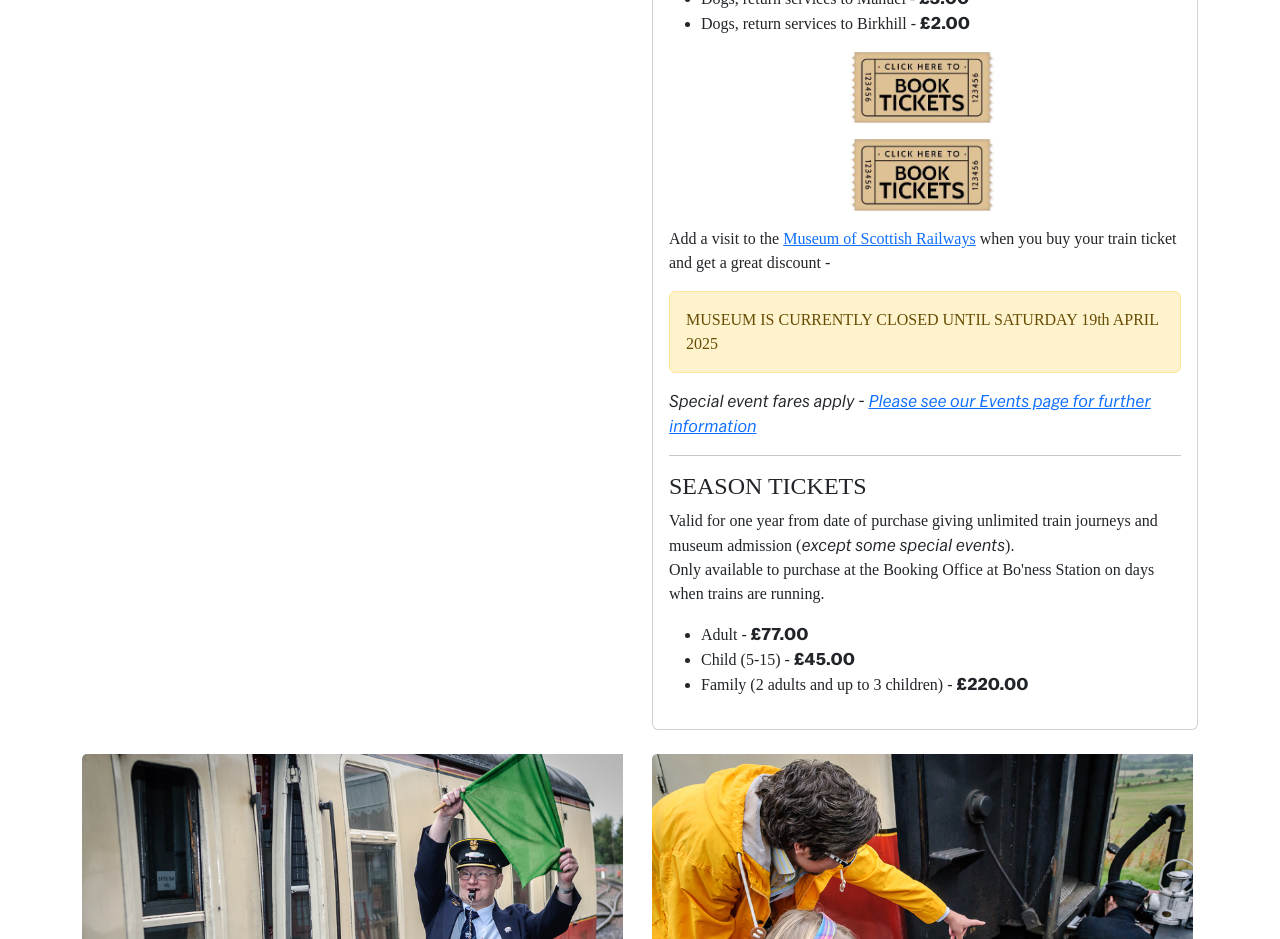
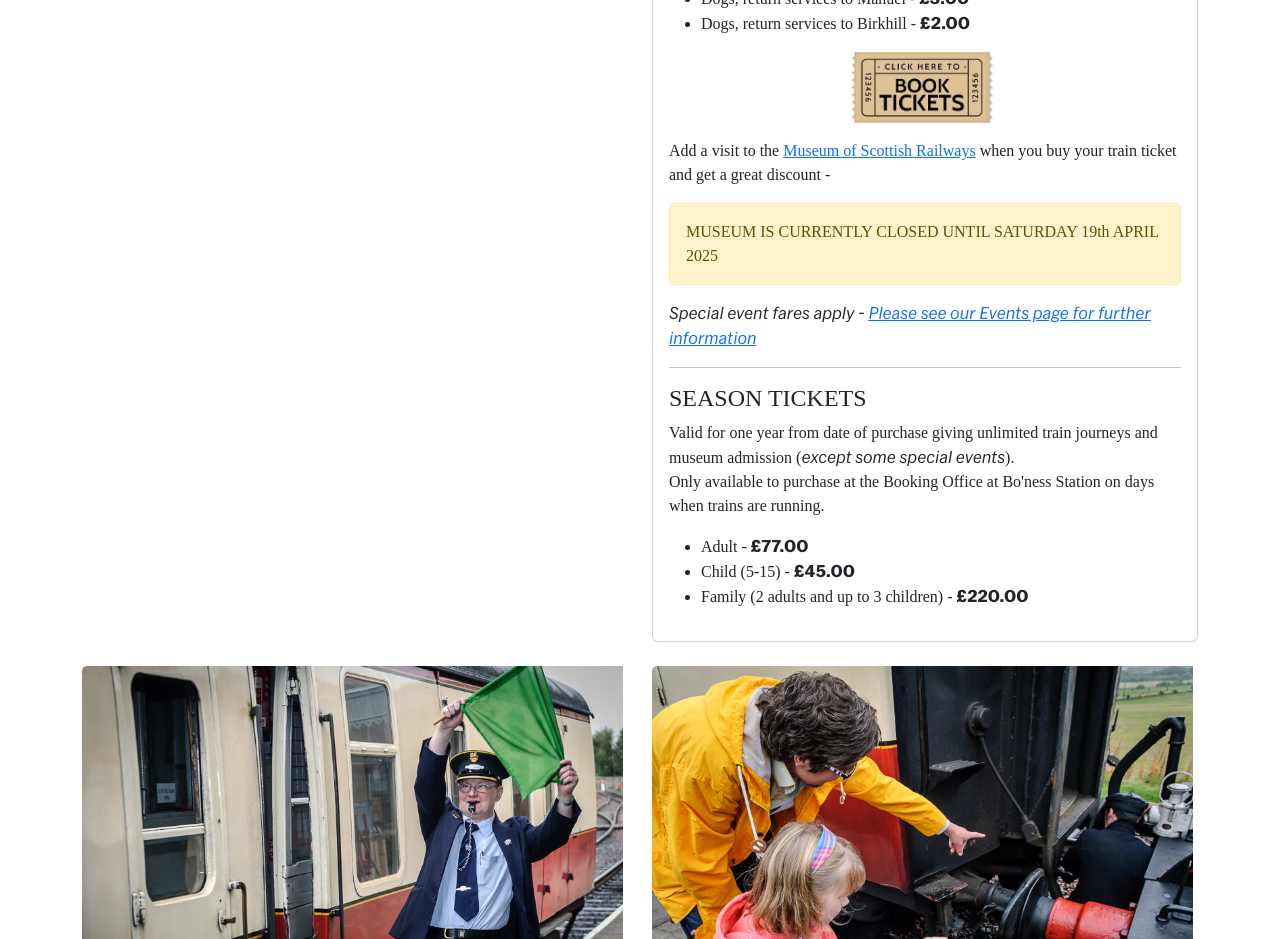
Before and after one commit to thepurpleblob/bk3, a Vue app: page /plan in a window 1280 px wide. Shown: the part 1160-2099 px from the top of the page. Built offline with nearby package versions, Linux system fonts and the light colour scheme; no server answers; a web font is replaced by a local one; what v-calendar would draw is missing.

Commit message:
add link to digitickets

```diff
--- a/src/components/FaresBlock.vue
+++ b/src/components/FaresBlock.vue
@@ -46,10 +46,6 @@
                 </ul>
                 -->
 
-                <p class="text-center">
-                    <a href="https://bkrailway.digitickets.co.uk" title="Book your tickets">
-                    <img width="150px" src="@/assets/Click-for-tickets.png" alt="Book your Tickets" /></a>
-                </p>
                 <p>
                     Add a visit to the <router-link to="page/museum">Museum of Scottish Railways</router-link> when you buy your
                     train ticket and get a great discount -
```
